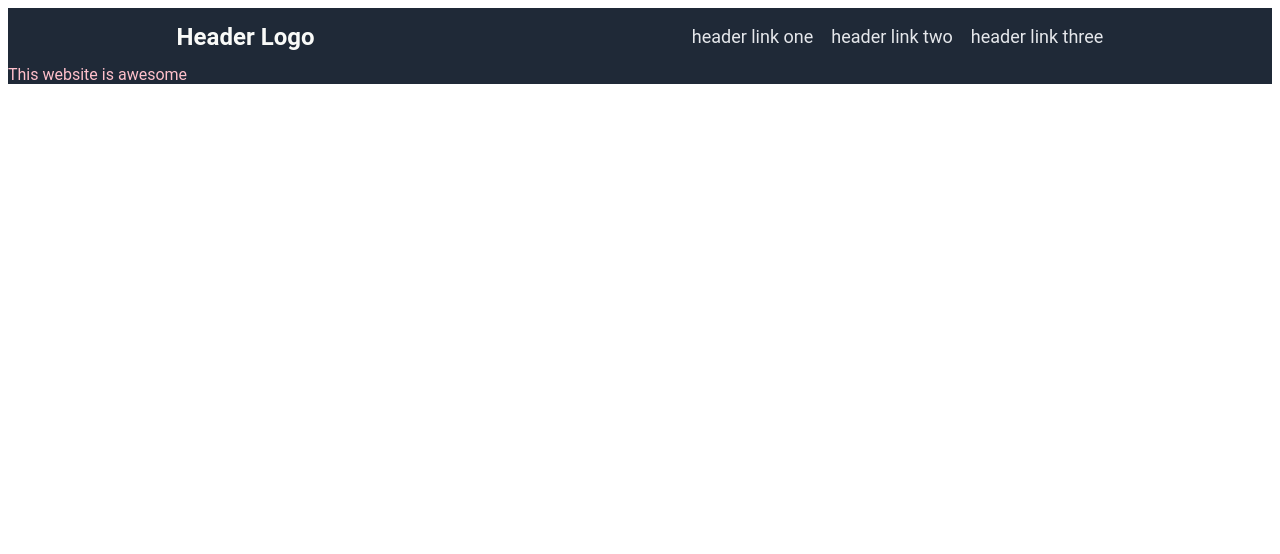
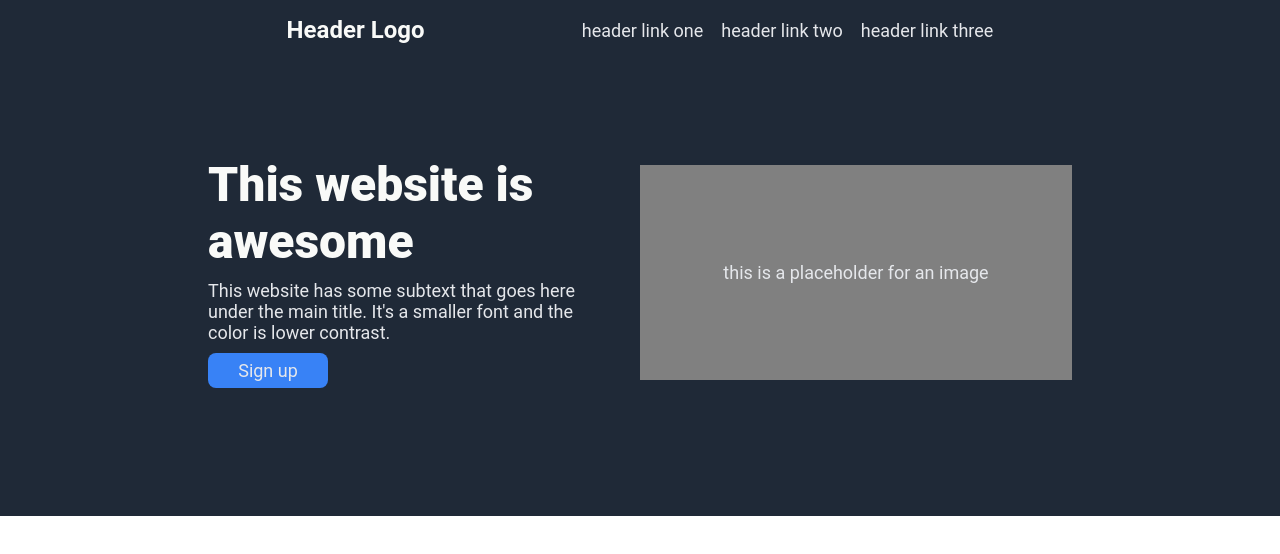
Before and after one commit to jcrisostomo1/odin-landing-page, a plain HTML site: page index.html in a window 1280 px wide. Drawn offline with Linux system fonts and the light colour scheme.

Commit message:
complete header

```diff
--- a/index.html
+++ b/index.html
@@ -8,7 +8,8 @@
     <title>Odin Landing Page</title>
 </head>
 <body>
-    <div class="header">
+    <header>
+        <div class="nav">
             <div class="logo">
                 Header Logo
             </div>
@@ -18,9 +19,24 @@
                 <li>header link three</li>
             </ul>
         </div>
-    <div class="hero">
-        <div>This website is awesome</div>
+
+        <div class="welcome">
+            <div class="left">
+                <h1 class="hero">This website is awesome</h1>
+                <p class="secondary">This website has some subtext that goes here under the main title. It's a smaller
+                    font and the
+                    color is lower contrast.</p>
+                <button class="secondary">Sign up</button>
             </div>
+            <div class="right">
+                <div class="image">
+                    <p class="secondary">this is a placeholder for an image</p>
+                </div>
+            </div>
+        </div>
+    </header>
+
+
 
 </body>
 </html>
--- a/style.css
+++ b/style.css
@@ -1,15 +1,21 @@
 * {
     font-family: 'Roboto', sans-serif;
+    margin: 0;
+    padding: 0;
 }
 
-.header {
+header {
+    background-color: #1F2937;
+    padding: 1em 13em;
+}
+
+.nav {
     display: flex;
     align-items: center;
     justify-content: space-around;
-    background-color: #1F2937;
-
 }
 
+/* NAVIGATION */
 .logo {
     font-size: 24px;
     color: #F9FAF8;
@@ -23,10 +29,57 @@ ul {
     list-style-type: none;
     font-size: 18px;
     color: #E5E7EB;
+}
 
+.secondary,
+a:link {
+    font-size: 18px;
+    color: #E5E7EB;
+    text-decoration: none;
+}
+
+/* WELCOME */
+
+.welcome {
+    padding: 7em 0;
+    display: flex;
+    justify-content: center;
+    align-items: center;
+    gap: 2em;
+}
+
+.welcome .left {
+    display: flex;
+    flex-direction: column;
+    gap: 10px;
+}
+
+.welcome .right {
+    flex-shrink: 0;
+    width: 50%;
 }
 
 .hero {
-    color: pink;
-    background-color: #1F2937;
+    color: #F9FAF8;
+    font-weight: 900;
+    font-size: 48px;
 }
+
+button {
+    padding: 7px 1em;
+    width: 120px;
+    background-color: #3882F6;
+    border-radius: 8px;
+}
+
+.welcome button {
+    border: none;
+}
+
+.image {
+    background-color: gray;
+    display: flex;
+    align-items: center;
+    justify-content: center;
+    height: 215px;
+}
```
Lines whose indentation alone changed are shown as unchanged.
